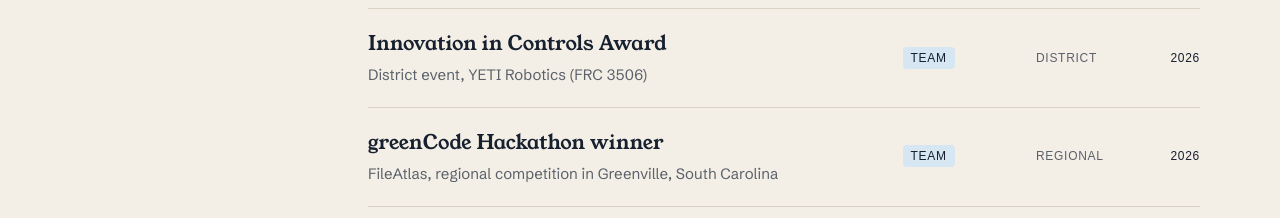
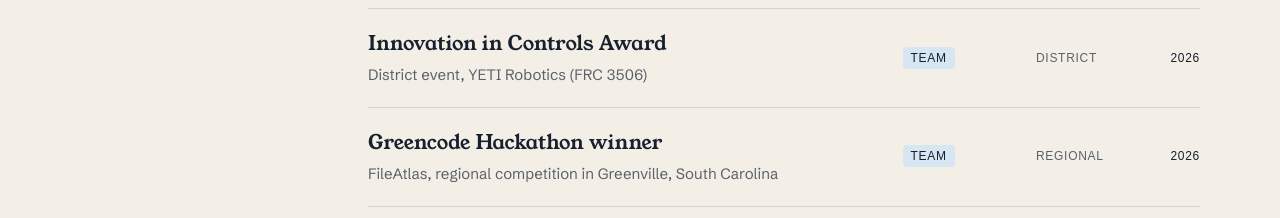
Before and after one commit to taran-duba/taran-duba.github.io, a Next.js app: page / in a window 1280 px wide. Shown: the part 10220-10438 px from the top of the page. Built offline with nearby package versions, Linux system fonts and the light colour scheme; no server answers; a web font is replaced by a local one.

Commit message:
updated greencode capitalization

```diff
--- a/content/honors.ts
+++ b/content/honors.ts
@@ -41,7 +41,7 @@ export const honors: Honor[] = [
     context: "District event, YETI Robotics (FRC 3506)",
   },
   {
-    award: "greenCode Hackathon winner",
+    award: "Greencode Hackathon winner",
     holder: "Team",
     level: "Regional",
     year: "2026",
```
